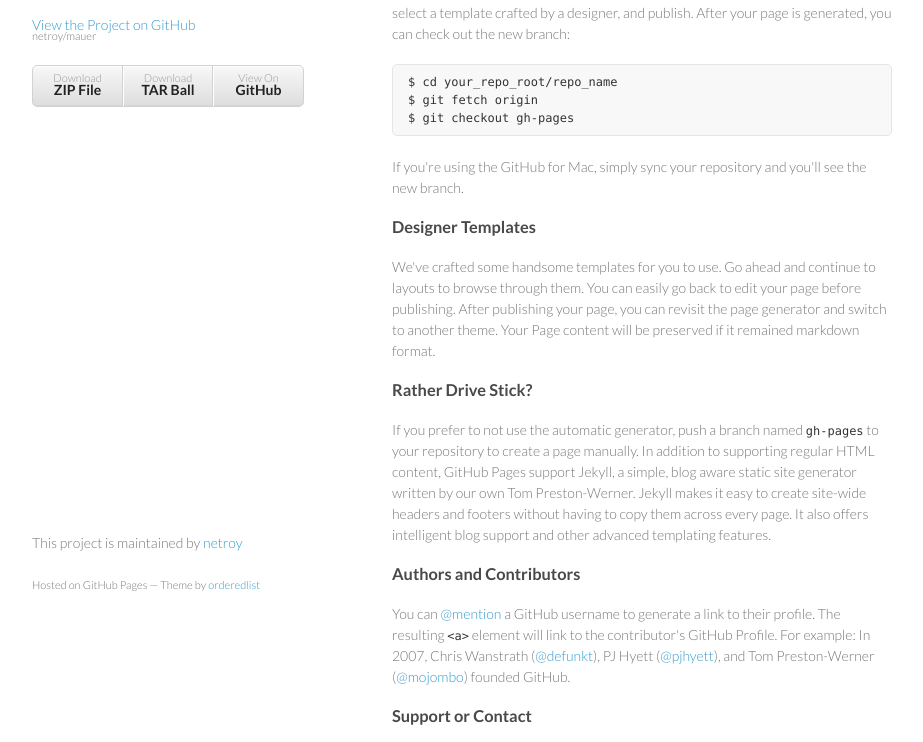
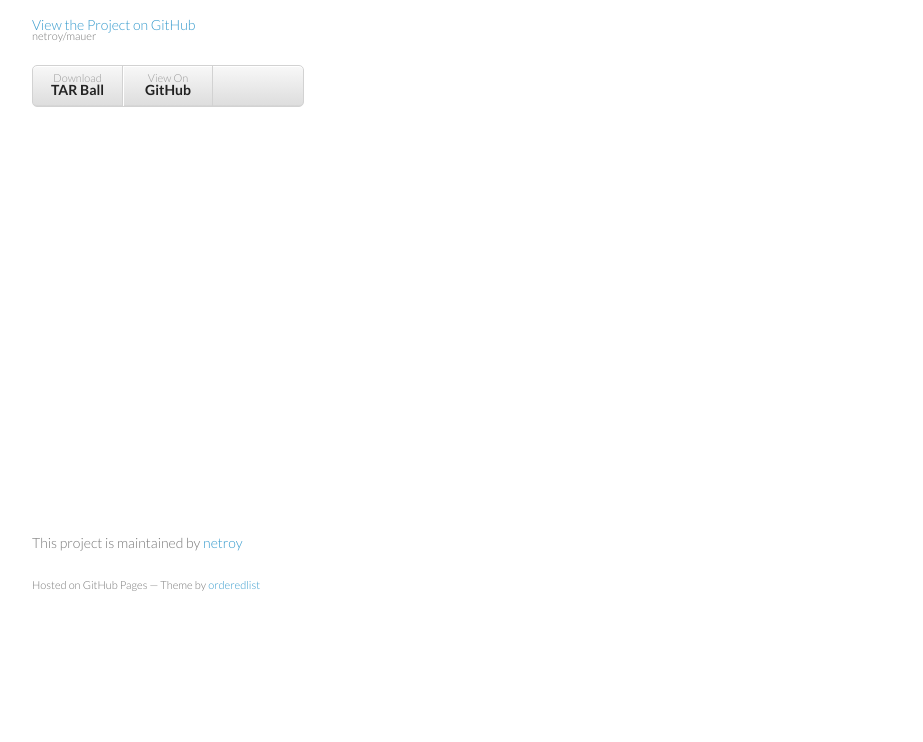
Before and after one commit to microsoftarchive/mauer, a plain HTML site: page index.html in a window 1280 px wide. Shown: the part 136-878 px from the top of the page, without its empty margins (178-1101 px from the left). After the commit the page ends 800 px from the top, so only its background shows below. Drawn offline with Linux system fonts and the light colour scheme.

Commit message:
Update index.html

```diff
--- a/index.html
+++ b/index.html
@@ -8,9 +8,6 @@
     <link rel="stylesheet" href="stylesheets/styles.css">
     <link rel="stylesheet" href="stylesheets/pygment_trac.css">
     <meta name="viewport" content="width=device-width, initial-scale=1, user-scalable=no">
-    <!--[if lt IE 9]>
-    <script src="//html5shiv.googlecode.com/svn/trunk/html5.js"></script>
-    <![endif]-->
   </head>
   <body>
     <div class="wrapper">
@@ -22,43 +19,11 @@
 
 
         <ul>
-          <li><a href="https://github.com/netroy/mauer/zipball/master">Download <strong>ZIP File</strong></a></li>
           <li><a href="https://github.com/netroy/mauer/tarball/master">Download <strong>TAR Ball</strong></a></li>
           <li><a href="https://github.com/netroy/mauer">View On <strong>GitHub</strong></a></li>
         </ul>
       </header>
       <section>
-        <h3>
-<a name="welcome-to-github-pages" class="anchor" href="#welcome-to-github-pages"><span class="octicon octicon-link"></span></a>Welcome to GitHub Pages.</h3>
-
-<p>This automatic page generator is the easiest way to create beautiful pages for all of your projects. Author your page content here using GitHub Flavored Markdown, select a template crafted by a designer, and publish. After your page is generated, you can check out the new branch:</p>
-
-<pre><code>$ cd your_repo_root/repo_name
-$ git fetch origin
-$ git checkout gh-pages
-</code></pre>
-
-<p>If you're using the GitHub for Mac, simply sync your repository and you'll see the new branch.</p>
-
-<h3>
-<a name="designer-templates" class="anchor" href="#designer-templates"><span class="octicon octicon-link"></span></a>Designer Templates</h3>
-
-<p>We've crafted some handsome templates for you to use. Go ahead and continue to layouts to browse through them. You can easily go back to edit your page before publishing. After publishing your page, you can revisit the page generator and switch to another theme. Your Page content will be preserved if it remained markdown format.</p>
-
-<h3>
-<a name="rather-drive-stick" class="anchor" href="#rather-drive-stick"><span class="octicon octicon-link"></span></a>Rather Drive Stick?</h3>
-
-<p>If you prefer to not use the automatic generator, push a branch named <code>gh-pages</code> to your repository to create a page manually. In addition to supporting regular HTML content, GitHub Pages support Jekyll, a simple, blog aware static site generator written by our own Tom Preston-Werner. Jekyll makes it easy to create site-wide headers and footers without having to copy them across every page. It also offers intelligent blog support and other advanced templating features.</p>
-
-<h3>
-<a name="authors-and-contributors" class="anchor" href="#authors-and-contributors"><span class="octicon octicon-link"></span></a>Authors and Contributors</h3>
-
-<p>You can <a href="https://github.com/blog/821" class="user-mention">@mention</a> a GitHub username to generate a link to their profile. The resulting <code>&lt;a&gt;</code> element will link to the contributor's GitHub Profile. For example: In 2007, Chris Wanstrath (<a href="https://github.com/defunkt" class="user-mention">@defunkt</a>), PJ Hyett (<a href="https://github.com/pjhyett" class="user-mention">@pjhyett</a>), and Tom Preston-Werner (<a href="https://github.com/mojombo" class="user-mention">@mojombo</a>) founded GitHub.</p>
-
-<h3>
-<a name="support-or-contact" class="anchor" href="#support-or-contact"><span class="octicon octicon-link"></span></a>Support or Contact</h3>
-
-<p>Having trouble with Pages? Check out the documentation at <a href="http://help.github.com/pages">http://help.github.com/pages</a> or contact <a href="mailto:support@github.com">support@github.com</a> and we’ll help you sort it out.</p>
       </section>
       <footer>
         <p>This project is maintained by <a href="https://github.com/netroy">netroy</a></p>
```
